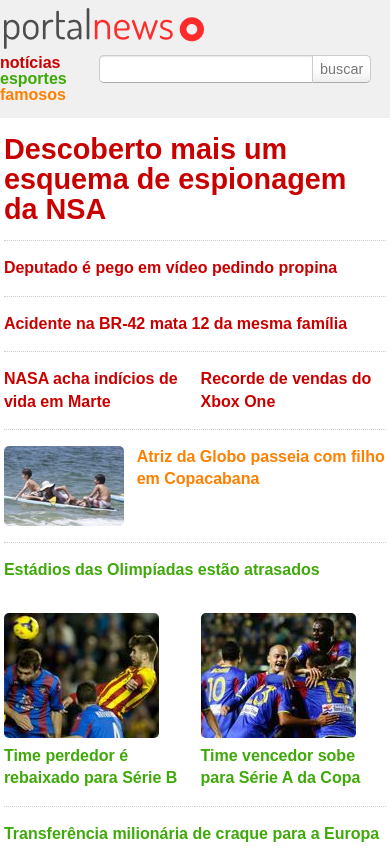
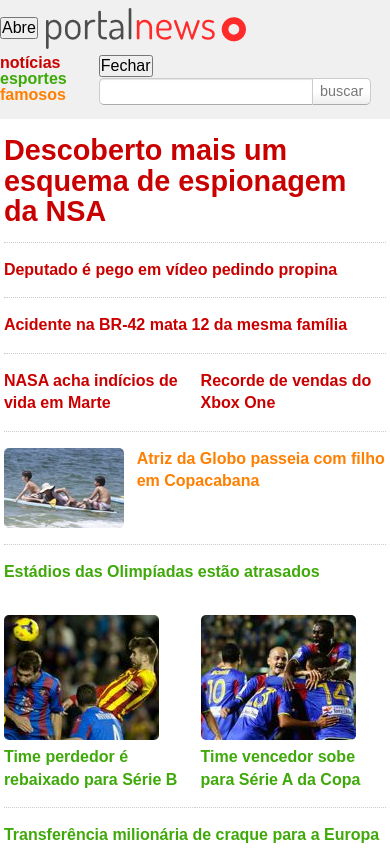
Before and after one commit to ricardomogio2/webResponsivo, a plain HTML site: page index.html in a window 390 px wide. Shown: the top 850 px of the page. Drawn offline with Linux system fonts and the light colour scheme.

Commit message:
Inserido os botoes do menu responsivo

```diff
--- a/index.html
+++ b/index.html
@@ -12,12 +12,14 @@
 
 	<header>
 		<div class="container">
+			<button class="menu-abrir">Abre</button>
 
 			<h1 class="logo">
 				<img src="img/logo.png" alt="Notícias.com">
 			</h1>
 
 			<nav class="barra-nav">
+				<button class="menu-fechar">Fechar</button>
 				<ul class="menu-principal">
 					<li><a href="noticias.html" class="noticias">Notícias</a>
 					<li><a href="esportes.html" class="esportes">Esportes</a>
```
